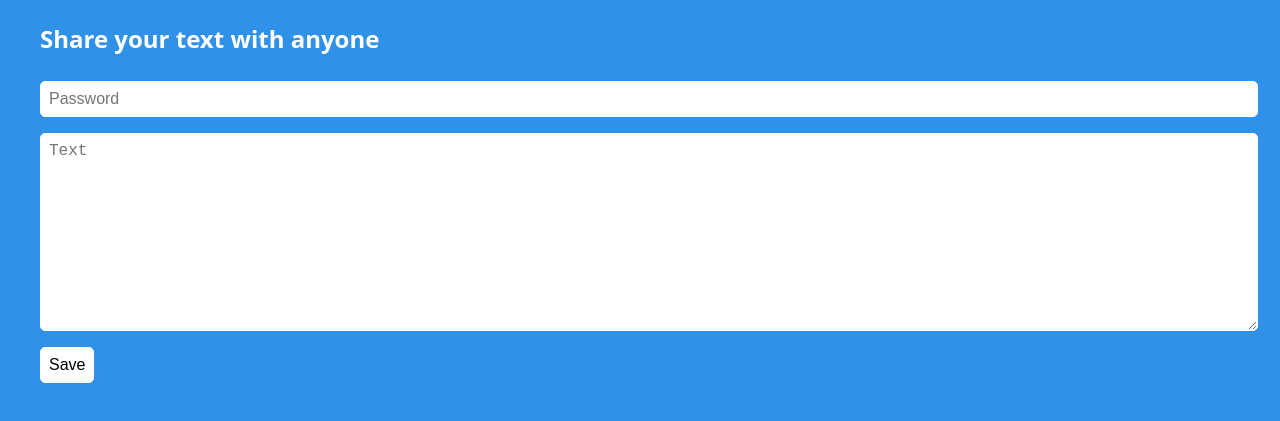
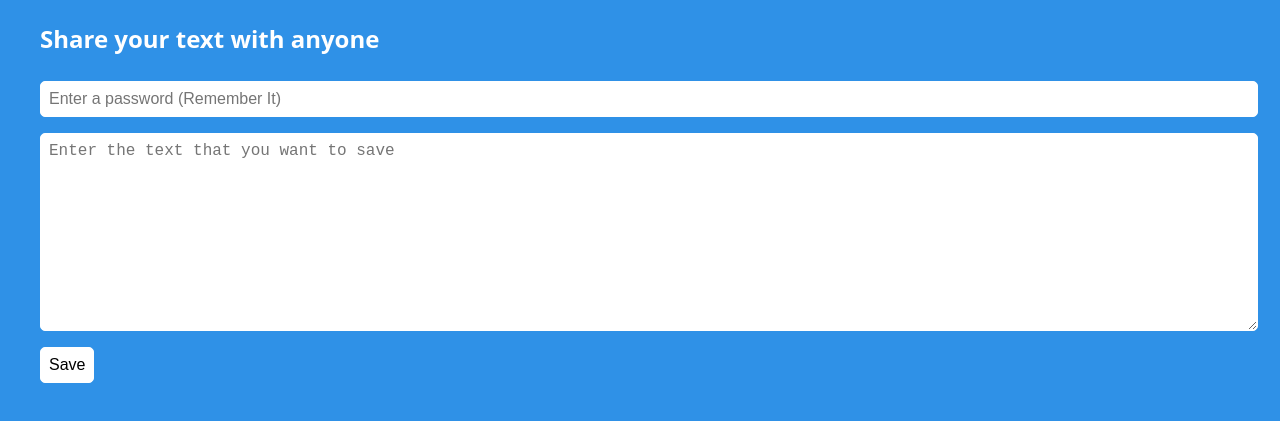
Before and after one commit to Varshithvhegde/sharetext, a plain HTML site: page index.html in a window 1280 px wide. Shown: the part 51-472 px from the top of the page. Drawn offline with Linux system fonts and the light colour scheme.

Commit message:
added create new and new features

```diff
--- a/index.html
+++ b/index.html
@@ -15,8 +15,8 @@
     <h2>Share your text with anyone</h2></div>
     <!-- Use id and password to save the text -->
     <div class="container" id="container">
-    <input type="password" name="password" placeholder="Password" id="password" required>
-    <textarea name="text" cols="30" rows="10" placeholder="Text" id="text" required></textarea>
+    <input type="password" name="password" placeholder="Enter a password (Remember It)" id="password" required>
+    <textarea name="text" cols="30" rows="10" placeholder="Enter the text that you want to save" id="text" required></textarea>
     <button type="submit" value="Save" onclick="saveText()">Save</button>
     <!-- Show the link to share -->
     <p id="link"></p>
@@ -24,7 +24,7 @@
     </div>
     <!-- Add message text area -->
     <div class="container" id="container2">
-    <textarea name="message" id="message" cols="30" rows="10" placeholder="Message"></textarea>
+    <textarea name="message" id="message" cols="30" rows="10" placeholder="Message">Loading....................</textarea>
     <button type="submit" value="Save" onclick="savechanges()" id="savechanges">Save</button>
     </div>
 </body>
```
Also changed, not shown: 1 other file.
